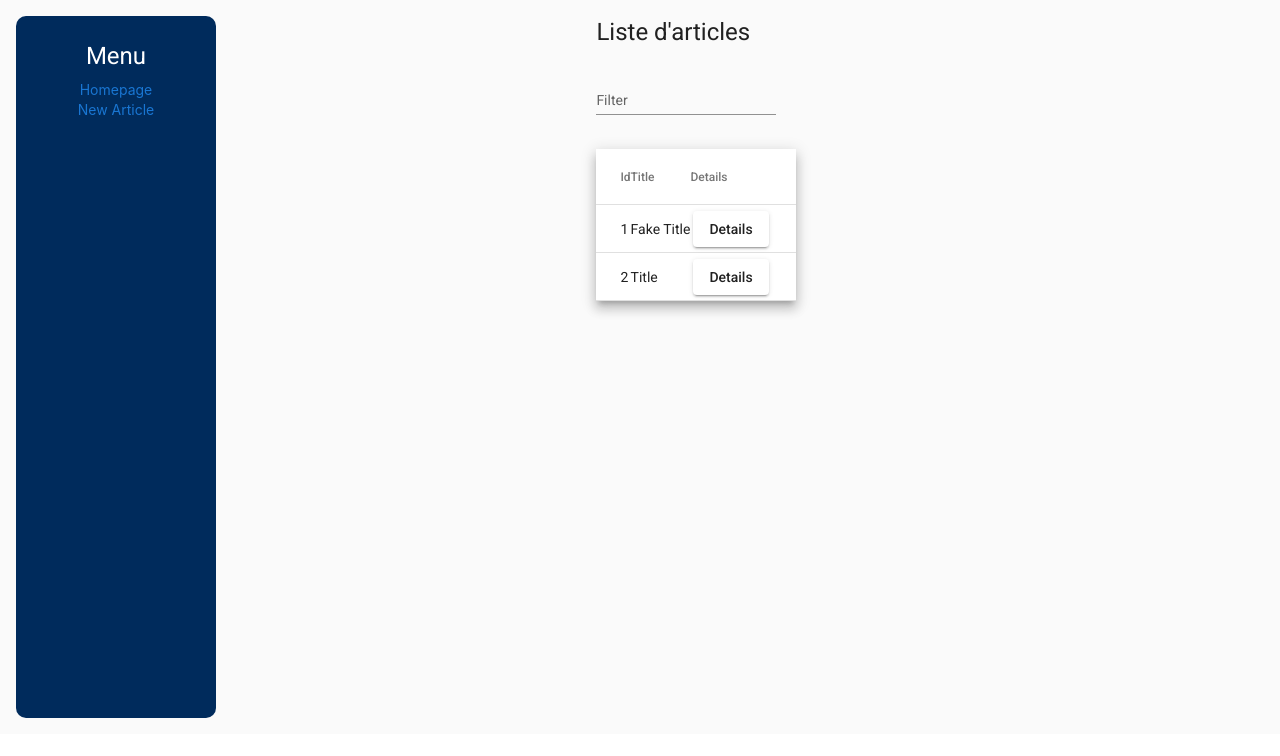
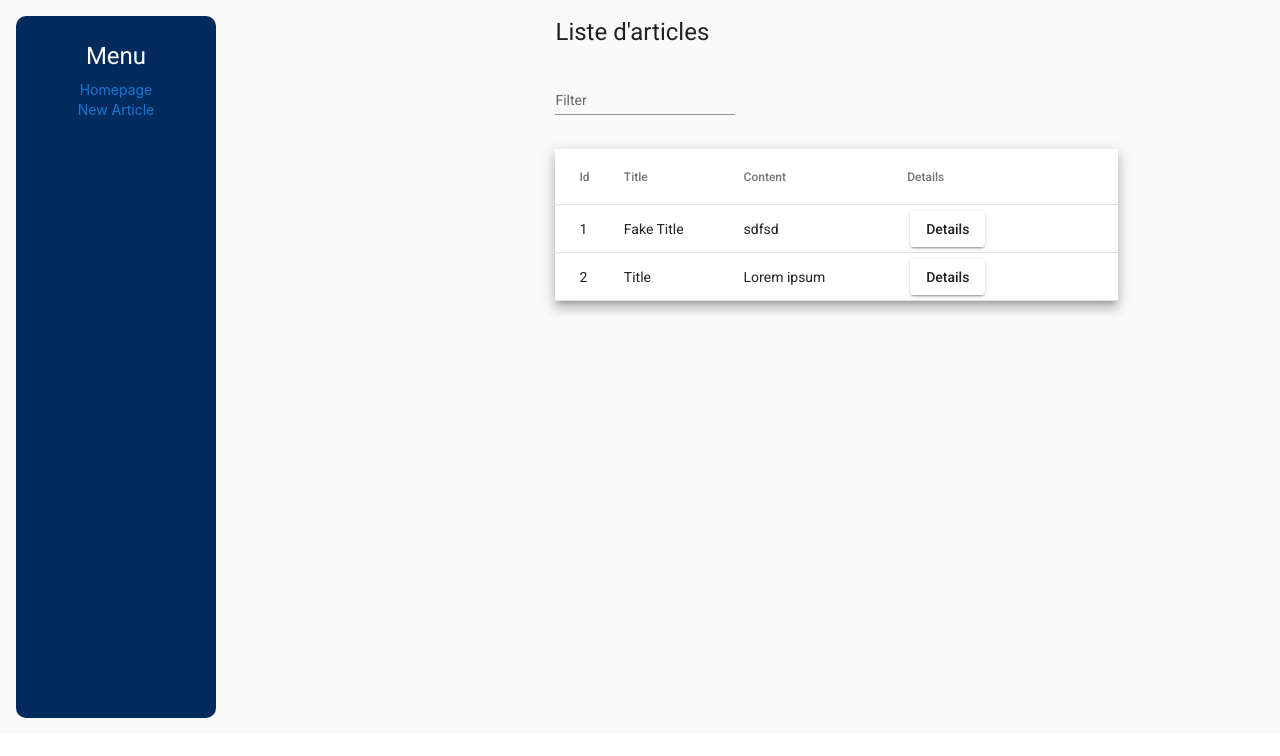
Before and after one commit to Polytech-Paris-Sud-Web/LeonidShuryginTP1Angular, an Angular app: page / in a window 1280 px wide. Shown: the top 756 px of the page. Built offline with nearby package versions, Linux system fonts and the light colour scheme; data requests are answered from the project's data file.

Commit message:
Filtering CSS adjustement

```diff
--- a/src/app/article-list/article-list.component.css
+++ b/src/app/article-list/article-list.component.css
@@ -1,5 +1,5 @@
 table {
-    width: 100%;
+    width: 200%;
     margin-top: 15px;
 }
 a {
--- a/src/app/article-list/article-list.component.html
+++ b/src/app/article-list/article-list.component.html
@@ -21,8 +21,8 @@
         </ng-container>
 
         <ng-container matColumnDef="Content" hidden>
-            <th hidden mat-header-cell *matHeaderCellDef> Content </th>
-            <td hidden mat-cell *matCellDef="let element"> {{element.getContent()}} </td>
+            <th mat-header-cell *matHeaderCellDef> Content </th>
+            <td mat-cell *matCellDef="let element"> {{element.getContent()}} </td>
         </ng-container>
 
         <ng-container matColumnDef="Details">
```
